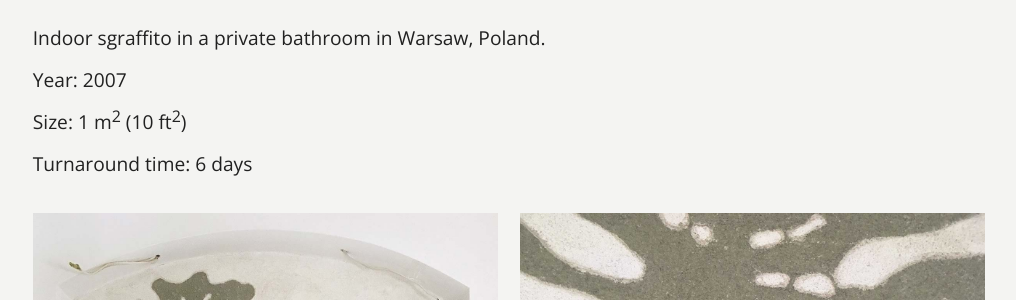
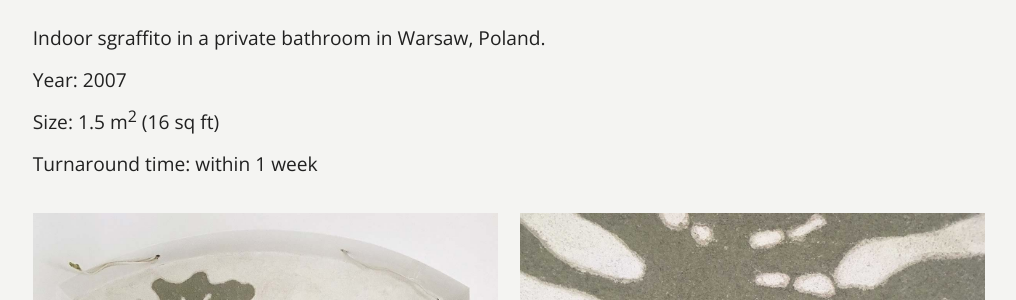
Before and after one commit to marek-kultys/trowel-and-lime, a Jekyll site: the page built from case-studies/index.html, in a window 1280 px wide and 900 px high, scrolled down 5002 px. Shown: the part 155-455 px from the top of the window, without its empty margins (131-1147 px from the left). Built offline with Jekyll 4.4.1, drawn with Linux system fonts in a browser that asks for light colours; some of the changed text lies outside the part shown.

Commit message:
Correct data about case studies

```diff
--- a/case-studies/index.html
+++ b/case-studies/index.html
@@ -25,8 +25,8 @@
                <ul>
                   <li title="location" class="superscript"><p>Outdoor sgraffito in a private countryside residence in Bory Tucholskie, Poland.</p></li>
                   <li title="year"><p>Year: 2008</p></li>
-                  <li title="size"><p class="superscript">Size: 20 m<sup>2</sup> (212 ft<sup>2</sup>)</p></li>
-                  <li title="turnaround"><p>Turnaround time: 24 days</p></li>
+                  <li title="size"><p class="superscript">Size: 20 m<sup>2</sup> (215 sq ft)</p></li>
+                  <li title="turnaround"><p>Turnaround time: about 5 weeks</p></li>
                </ul>
             </div>
          </div>
@@ -58,8 +58,8 @@
             <ul>
                <li title="location" class="superscript"><p>Indoor sgraffito in a private residence near Warsaw, Poland.</p></li>
                <li title="year"><p>Year: 2007</p></li>
-               <li title="size"><p class="superscript">Size: 6.7 m<sup>2</sup> (72 ft<sup>2</sup>)</p></li>
-               <li title="turnaround"><p>Turnaround time: 18 days</p></li>
+               <li title="size"><p class="superscript">Size: 6.7 m<sup>2</sup> (72 sq ft)</p></li>
+               <li title="turnaround"><p>Turnaround time: about 3 weeks</p></li>
             </ul>
          </div>
       </div>
@@ -90,8 +90,8 @@
             <ul>
                <li title="location" class="superscript"><p>Indoor sgraffito in a private bathroom in Warsaw, Poland.</p></li>
                <li title="year"><p>Year: 2007</p></li>
-               <li title="size"><p class="superscript">Size: 1 m<sup>2</sup> (10 ft<sup>2</sup>)</p></li>
-               <li title="turnaround"><p>Turnaround time: 6 days</p></li>
+               <li title="size"><p class="superscript">Size: 1.5 m<sup>2</sup> (16 sq ft)</p></li>
+               <li title="turnaround"><p>Turnaround time: within 1 week</p></li>
             </ul>
          </div>
       </div>
```
